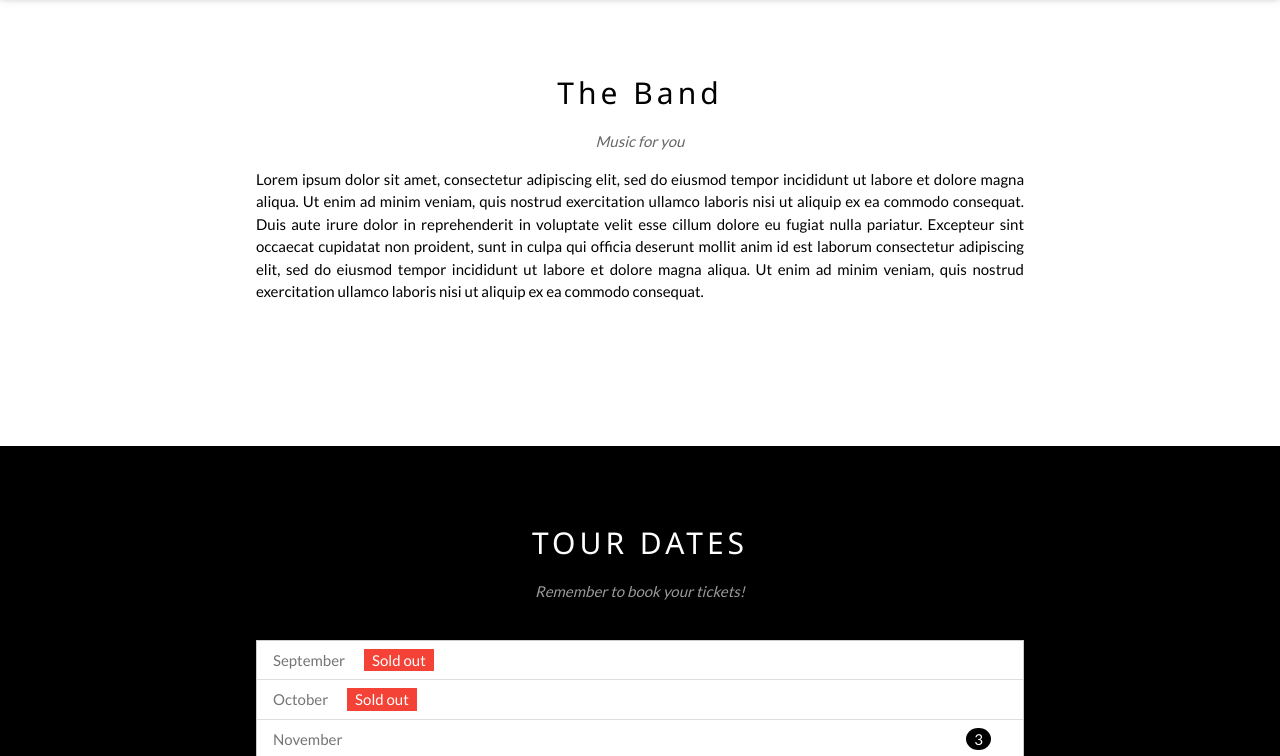
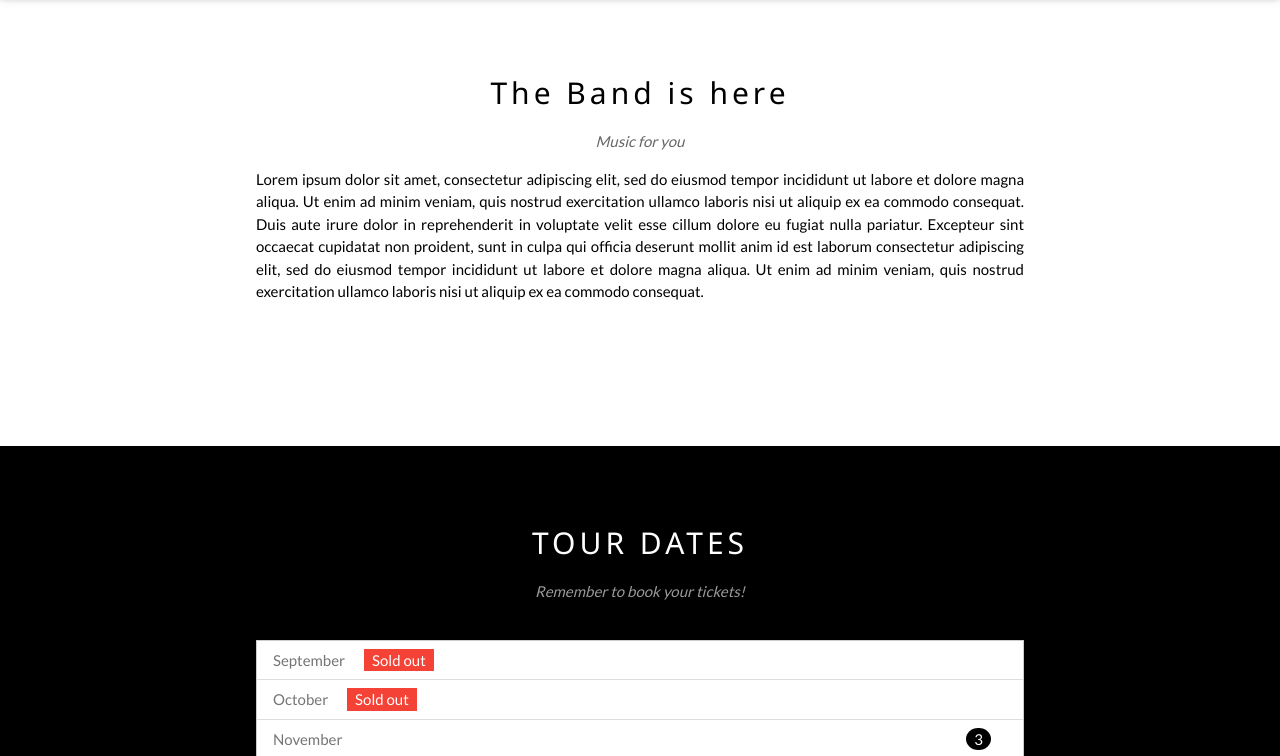
Before and after one commit to humeraliaqat/github, a plain HTML site: page index.html in a window 1280 px wide. Shown: the part 50-806 px from the top of the page. Drawn offline with nearby package versions, Linux system fonts and the light colour scheme.

Commit message:
Update index.html

```diff
--- a/index.html
+++ b/index.html
@@ -69,7 +69,7 @@ body {font-family: "Lato", sans-serif}
 
   <!-- The Band Section -->
   <div class="w3-container w3-content w3-center w3-padding-64" style="max-width:800px" id="band">
-    <h2 class="w3-wide">The Band</h2>
+    <h2 class="w3-wide">The Band is here</h2>
     <p class="w3-opacity"><i>Music for you</i></p>
     <p class="w3-justify">Lorem ipsum dolor sit amet, consectetur adipiscing elit, sed do eiusmod tempor incididunt ut labore et dolore magna aliqua. Ut enim ad minim veniam, quis nostrud exercitation ullamco laboris nisi ut aliquip
       ex ea commodo consequat. Duis aute irure dolor in reprehenderit in voluptate velit esse cillum dolore eu fugiat nulla pariatur. Excepteur sint occaecat cupidatat non proident, sunt in culpa qui officia deserunt mollit anim id est laborum consectetur
```
